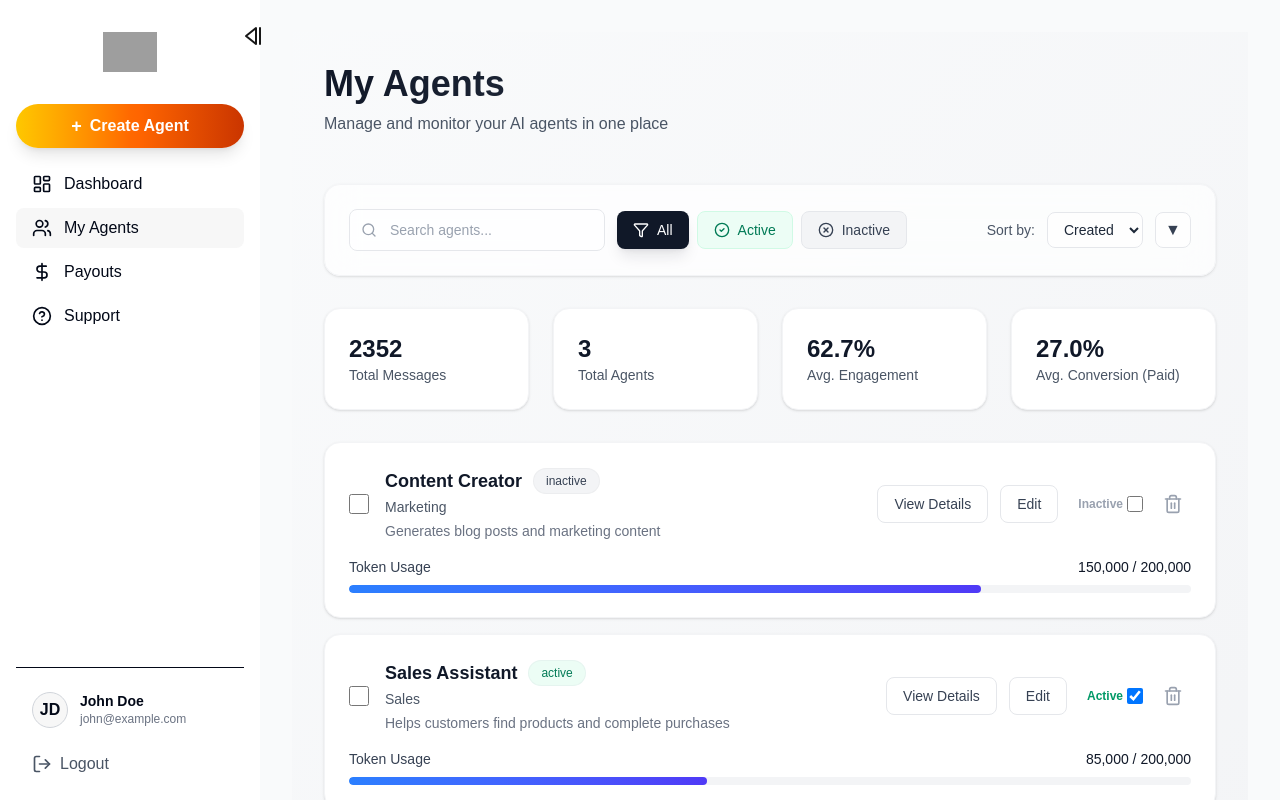
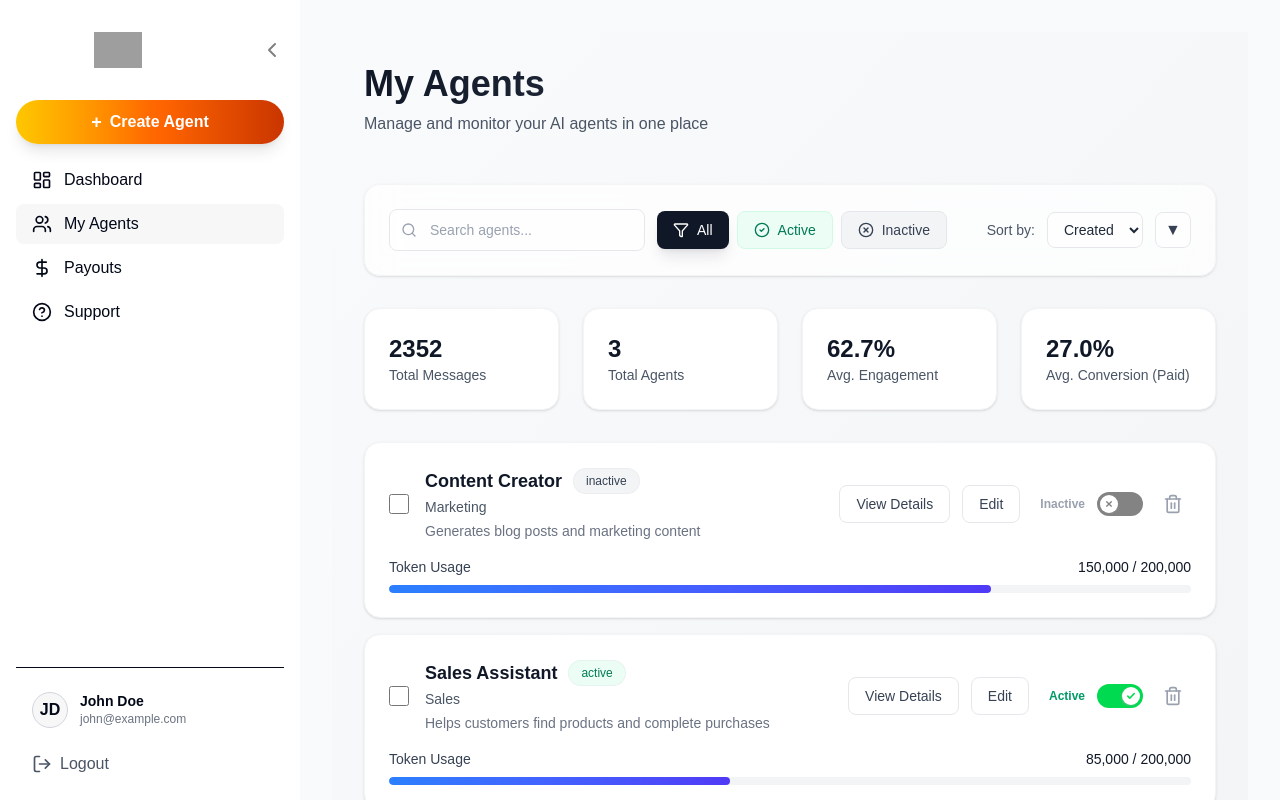
Before and after one commit to roneyyb/build-that-idea, a Next.js app: page /dashboard/agents in a window 1280 px wide. Built offline with nearby package versions, Linux system fonts and the light colour scheme; grey boxes are pictures that could not be loaded.

Commit message:
UI FIXES

```diff
--- a/src/app/dashboard/agents/AgentDashboard.tsx
+++ b/src/app/dashboard/agents/AgentDashboard.tsx
@@ -3,6 +3,7 @@ import { useEffect, useState } from "react";
 import { Settings, ExternalLink, Trash2, CheckCircle2, XCircle, Search, Filter } from "lucide-react";
 import { motion, AnimatePresence } from "framer-motion";
 import { Checkbox } from "@/components/ui/checkbox";
+import { Switch } from "@/components/ui/switch";
 import { Button } from "@/components/ui/button";
 import { Card, CardContent } from "@/components/ui/card";
 
@@ -344,15 +345,14 @@ export default function AgentDashboard() {
                                         </button>
                                         <div className="flex items-center gap-1 ml-2">
                                             <span className={`text-xs font-semibold ${agent.status === 'active' ? 'text-emerald-600' : 'text-gray-400'}`}>{agent.status === 'active' ? 'Active' : 'Inactive'}</span>
-                                            <input
-                                                type="checkbox"
+                                            <Switch
   checked={agent.status === 'active'}
   onChange={() => {
     const updated = agents.map(a => a.createdAt === agent.createdAt ? { ...a, status: a.status === 'active' ? 'inactive' : 'active' } : a);
     setAgents(updated);
     localStorage.setItem('agents', JSON.stringify(updated));
   }}
-                                                className="form-checkbox h-4 w-4 text-emerald-600 transition-colors"
+  className="ml-2"
 />
                                         </div>
                                         <button
--- a/src/components/create-agent/MonetizationStep.tsx
+++ b/src/components/create-agent/MonetizationStep.tsx
@@ -1,4 +1,6 @@
 import { useFormContext } from "react-hook-form";
+
+import { Switch } from '@/components/ui/switch';
 
 export function MonetizationStep() {
     const { register, setValue, watch } = useFormContext();
@@ -28,13 +30,11 @@ export function MonetizationStep() {
                 </select>
             </div>
             <div className="mb-4 flex items-center">
-                <input
-                    type="checkbox"
-                    checked={!!form.subscription}
-                    onChange={e => setValue("subscription", e.target.checked, { shouldDirty: true })}
-                    className="mr-2"
-                />
-                <label className="text-sm font-bold text-[#020817]">Enable subscription features</label>
+                <Switch
+  checked={!!form.subscription}
+  onChange={(e: React.ChangeEvent<HTMLInputElement>) => setValue("subscription", e.target.checked, { shouldDirty: true })}
+  label="Enable subscription features"
+/>
             </div>
         </div>
     );
--- a/src/components/sidebar.tsx
+++ b/src/components/sidebar.tsx
@@ -1,16 +1,16 @@
 "use client"
+import { cn } from '@/lib/utils';
+import {
+    ChevronLeft,
+    ChevronRight,
+    DollarSign,
+    HelpCircle,
+    LayoutDashboard,
+    LogOut,
+    Users
+} from 'lucide-react';
 import Link from 'next/link';
 import { usePathname } from 'next/navigation';
-import { cn } from '@/lib/utils';
-import {
-    LayoutDashboard,
-    Users,
-    DollarSign,
-    HelpCircle,
-    LogOut,
-    ListCollapseIcon,
-    StepBackIcon
-} from 'lucide-react';
 
 const sidebarItems = [
     { icon: LayoutDashboard, label: 'Dashboard', href: '/dashboard' },
@@ -29,7 +29,7 @@ export function Sidebar() {
         <div
             className={cn(
                 "flex h-screen flex-col justify-between bg-white p-4  transition-all duration-300",
-                collapsed ? "min-w-[64px] w-[64px]" : "min-w-[260px] w-[260px]"
+                collapsed ? "min-w-[64px] w-[64px]" : "min-w-[260px] w-[300px]"
             )}
         >
             <div className="space-y-4">
@@ -38,17 +38,17 @@ export function Sidebar() {
                         <img
                             src="https://buildthatidea.com/_next/static/media/logo.093f0b47.png"
                             alt="Build That Idea Logo"
-                            className={cn("h-10 w-auto transition-all duration-300", collapsed && "h-8")}
+                            className={cn("h-9 w-auto transition-all duration-300", collapsed && "h-8")}
                             style={{ display: collapsed ? "none" : "block" }}
                         />
                     </div>
                     <button
                         aria-label={collapsed ? "Expand sidebar" : "Collapse sidebar"}
-                        className="ml-2 p-1 rounded hover:bg-[#F7F7F7] transition-colors"
+                        className="rounded  ml-10 transition-colors"
                         onClick={() => setCollapsed((c) => !c)}
-                        style={{ position: "absolute", left: collapsed ? 16 : 230, top: 20, zIndex: 10 }}
+                        style={{ zIndex: 10 }}
                     >
-                        <StepBackIcon />
+                        {!collapsed ? <ChevronLeft color='grey' /> : <ChevronRight color='grey' />}
                     </button>
                 </div>
                 {!collapsed && (
--- a/src/components/ui/switch.tsx
+++ b/src/components/ui/switch.tsx
@@ -2,18 +2,158 @@ import * as React from "react";
 
 export interface SwitchProps extends React.InputHTMLAttributes<HTMLInputElement> {
   label?: string;
+  className?: string;
 }
 
-export const Switch = React.forwardRef<HTMLInputElement, SwitchProps>(({ label, ...props }, ref) => (
-  <label style={{ display: "inline-flex", alignItems: "center", cursor: "pointer", gap: 8 }}>
+export const Switch = React.forwardRef<HTMLInputElement, SwitchProps>(
+  ({ label, checked, onChange, disabled, className, ...props }, ref) => {
+    // CSS-in-JS styles for the switch
+    const styles: { [key: string]: React.CSSProperties } = {
+      switch: {
+        // switch
+        '--switch-width': '46px',
+        '--switch-height': '24px',
+        '--switch-bg': 'rgb(131, 131, 131)',
+        '--switch-checked-bg': 'rgb(0, 218, 80)',
+        '--circle-diameter': '18px',
+        '--circle-bg': '#fff',
+        '--circle-shadow': '1px 1px 2px rgba(146, 146, 146, 0.45)',
+        '--circle-checked-shadow': '-1px 1px 2px rgba(163, 163, 163, 0.45)',
+        '--switch-transition': 'all .2s cubic-bezier(0.27, 0.2, 0.25, 1.51)',
+        '--circle-transition': 'all .2s cubic-bezier(0.27, 0.2, 0.25, 1.51)',
+        '--icon-transition': 'all .2s cubic-bezier(0.27, 0.2, 0.25, 1.51)',
+        '--icon-cross-color': 'rgb(131, 131, 131)',
+        '--icon-cross-size': '6px',
+        '--icon-checkmark-color': 'rgb(0, 218, 80)',
+        '--icon-checkmark-size': '10px',
+        '--effect-width': '9px',
+        '--effect-height': '3px',
+        '--effect-bg': '#fff',
+        '--effect-border-radius': '1px',
+        '--effect-transition': 'all .2s ease-in-out',
+        position: 'relative',
+        display: 'inline-block',
+        verticalAlign: 'middle',
+      } as React.CSSProperties,
+      input: {
+        display: 'none',
+      },
+      slider: {
+        boxSizing: 'border-box',
+        width: 'var(--switch-width)',
+        height: 'var(--switch-height)',
+        background: checked ? 'var(--switch-checked-bg)' : 'var(--switch-bg)',
+        borderRadius: '999px',
+        display: 'flex',
+        alignItems: 'center',
+        position: 'relative',
+        transition: 'var(--switch-transition)',
+        cursor: disabled ? 'not-allowed' : 'pointer',
+      } as React.CSSProperties,
+      circle: {
+        width: 'var(--circle-diameter)',
+        height: 'var(--circle-diameter)',
+        background: 'var(--circle-bg)',
+        borderRadius: '999px',
+        boxShadow: checked ? 'var(--circle-checked-shadow)' : 'var(--circle-shadow)',
+        display: 'flex',
+        alignItems: 'center',
+        justifyContent: 'center',
+        transition: 'var(--circle-transition)',
+        zIndex: 1,
+        position: 'absolute',
+        left: checked
+          ? 'calc(100% - var(--circle-diameter) - ((var(--switch-height) - var(--circle-diameter)) / 2))'
+          : 'calc((var(--switch-height) - var(--circle-diameter)) / 2)',
+      } as React.CSSProperties,
+      effect: {
+        content: '""',
+        position: 'absolute',
+        width: 'var(--effect-width)',
+        height: 'var(--effect-height)',
+        left: checked
+          ? 'calc(100% - var(--effect-width) - (var(--effect-width) / 2) - ((var(--switch-height) - var(--circle-diameter)) / 2))'
+          : 'calc(((var(--switch-height) - var(--circle-diameter)) / 2) + (var(--effect-width) / 2))',
+        background: 'var(--effect-bg)',
+        borderRadius: 'var(--effect-border-radius)',
+        transition: 'var(--effect-transition)',
+        top: '50%',
+        transform: 'translateY(-50%)',
+      } as React.CSSProperties,
+      checkmark: {
+        width: 'var(--icon-checkmark-size)',
+        color: 'var(--icon-checkmark-color)',
+        transform: checked ? 'scale(1)' : 'scale(0)',
+        transition: 'var(--icon-transition)',
+        position: 'absolute',
+      } as React.CSSProperties,
+      cross: {
+        width: 'var(--icon-cross-size)',
+        color: 'var(--icon-cross-color)',
+        transform: checked ? 'scale(0)' : 'scale(1)',
+        transition: 'var(--icon-transition)',
+        position: 'absolute',
+      } as React.CSSProperties,
+      label: {
+        marginLeft: 10,
+        fontSize: 14,
+        userSelect: 'none',
+      },
+    };
+
+    return (
+      <label style={styles.switch} className={className}>
         <input
           type="checkbox"
           ref={ref}
-      style={{ width: 32, height: 18, accentColor: "#22c55e" }}
+          checked={checked}
+          onChange={onChange}
+          disabled={disabled}
+          style={styles.input}
           {...props}
         />
-    {label && <span style={{ fontSize: 14 }}>{label}</span>}
+        <div style={styles.slider} className="slider">
+          {/* Effect line */}
+          <span style={styles.effect}></span>
+          <div style={styles.circle} className="circle">
+            {/* Cross icon (X) */}
+            <svg
+              className="cross"
+              style={styles.cross}
+              viewBox="0 0 365.696 365.696"
+              width={6}
+              height={6}
+              xmlns="http://www.w3.org/2000/svg"
+            >
+              <g>
+                <path
+                  fill="currentColor"
+                  d="M243.188 182.86 356.32 69.726c12.5-12.5 12.5-32.766 0-45.247L341.238 9.398c-12.504-12.503-32.77-12.503-45.25 0L182.86 122.528 69.727 9.374c-12.5-12.5-32.766-12.5-45.247 0L9.375 24.457c-12.5 12.504-12.5 32.77 0 45.25l113.152 113.152L9.398 295.99c-12.503 12.503-12.503 32.769 0 45.25L24.48 356.32c12.5 12.5 32.766 12.5 45.247 0l113.132-113.132L295.99 356.32c12.503 12.5 32.769 12.5 45.25 0l15.081-15.082c12.5-12.504 12.5-32.77 0-45.25zm0 0"
+                />
+              </g>
+            </svg>
+            {/* Checkmark icon */}
+            <svg
+              className="checkmark"
+              style={styles.checkmark}
+              viewBox="0 0 24 24"
+              width={10}
+              height={10}
+              xmlns="http://www.w3.org/2000/svg"
+            >
+              <g>
+                <path
+                  fill="currentColor"
+                  d="M9.707 19.121a.997.997 0 0 1-1.414 0l-5.646-5.647a1.5 1.5 0 0 1 0-2.121l.707-.707a1.5 1.5 0 0 1 2.121 0L9 14.171l9.525-9.525a1.5 1.5 0 0 1 2.121 0l.707.707a1.5 1.5 0 0 1 0 2.121z"
+                />
+              </g>
+            </svg>
+          </div>
+        </div>
+        {label && <span style={styles.label}>{label}</span>}
       </label>
-));
+    );
+  }
+);
 
 Switch.displayName = "Switch";
```
Also changed, not shown: src/app/dashboard/agents/AgentDetailPage.tsx (+7 -4 lines). Lines whose indentation alone changed are shown as unchanged.
